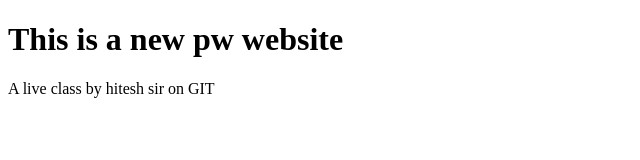
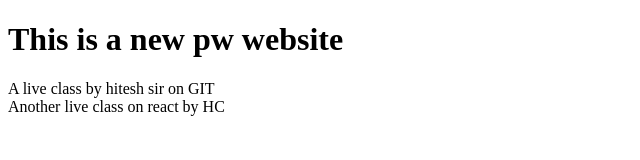
Before and after one commit to Amanprasad9576/pwSkillTest, a plain HTML site: page index.html in a window 1280 px wide. Shown: the whole page, without its empty margins (0-640 px from the left). Drawn offline with Linux system fonts and the light colour scheme.

Commit message:
add another class

```diff
--- a/index.html
+++ b/index.html
@@ -10,5 +10,9 @@
     <section> A live class by hitesh sir on
         <span> GIT </span>
     </section>
+    <section>
+       Another live class on react by HC
+    </section>
+    <script src="script.js"></script>
 </body>
 </html>
```
